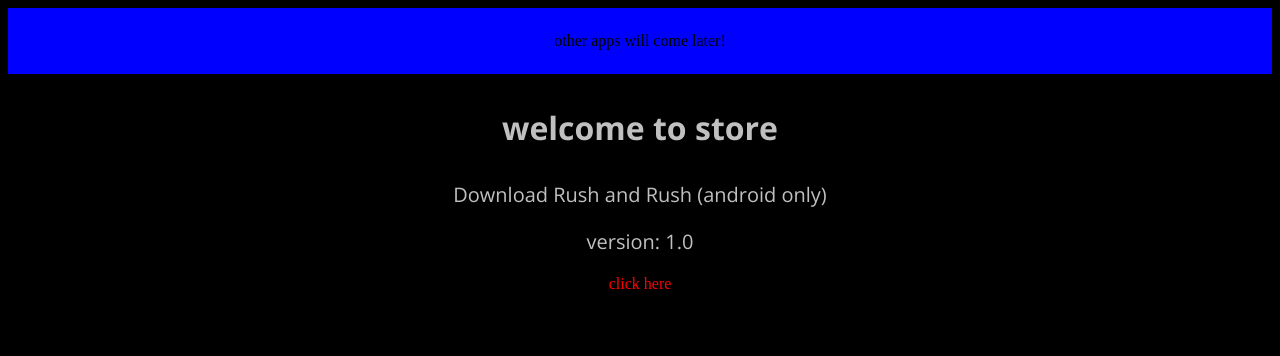
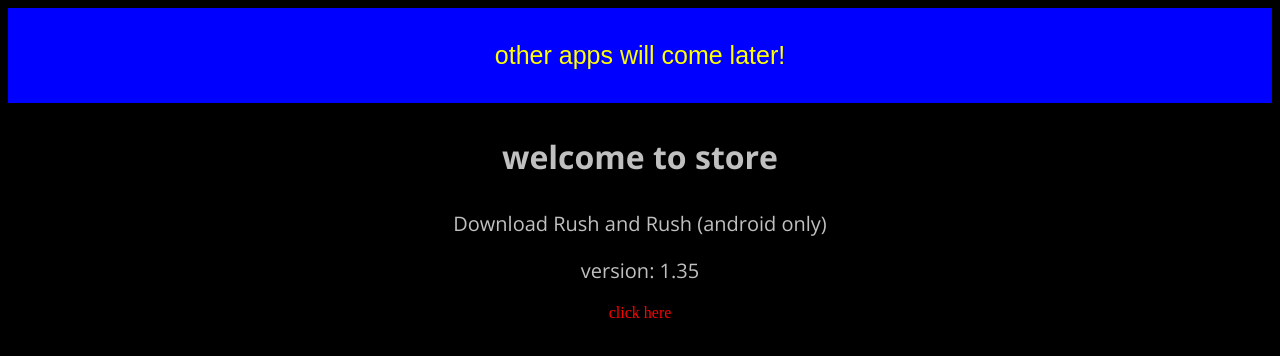
Before and after one commit to gega22/store, a plain HTML site: page index.html in a window 1280 px wide. Drawn offline with nearby package versions, Linux system fonts and the light colour scheme.

Commit message:
Add files via upload

```diff
--- a/index.html
+++ b/index.html
@@ -10,11 +10,11 @@
 <body>
     <div class="announcement">
         <center><p class="announcements"></p></center>
-        <center><p class="refresh site">other apps will come later!</a></p></center>
+        <center><p class="refresh-site">other apps will come later!</a></p></center>
     </div>
     <center><h1><p class="title">welcome to store</p></h1></center>
     <center><p class="txt1">Download Rush and Rush (android only)</p></center>
-    <center><p class="txt1">version: 1.0</p></center>
-    <center><a href="Rush and Rush 1.0.zip"><p class="link">click here</p></a></center>
+    <center><p class="txt1">version: 1.35</p></center>
+    <center><a href="Rush and Rush 1.35.zip"><p class="link">click here</p></a></center>
 </body>
 </html>
--- a/stryle.css
+++ b/stryle.css
@@ -19,3 +19,8 @@ a{
     text-decoration: none; /* Removes the underline */
     color: red; /* Light gray color for the text */
 }
+.refresh-site{
+    font-size: 25px;
+    font-family: Arial, Helvetica, sans-serif;
+    color: yellow;
+}
```
Also changed, not shown: 1 other file.
